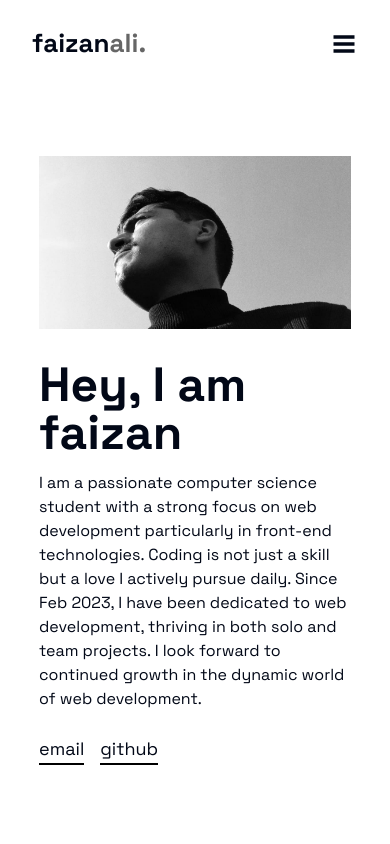
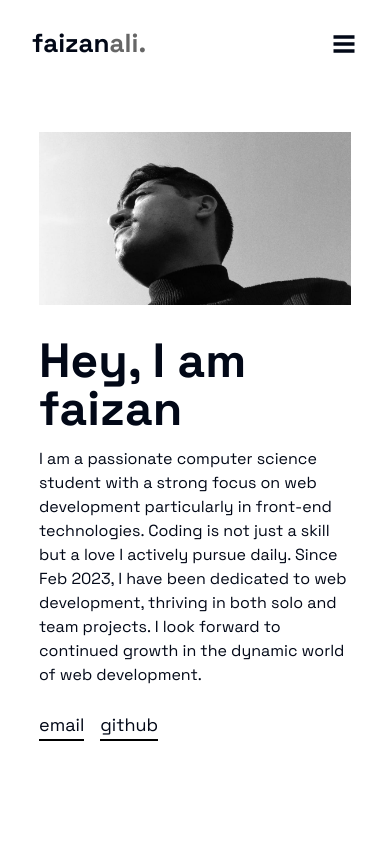
Before and after one commit to faizanalibaig/new-portfolio, a Next.js app: page / in a window 390 px wide. Shown: the top 844 px of the page. Built offline with nearby package versions, Linux system fonts and the light colour scheme.

Commit message:
All Done

```diff
--- a/src/components/maincomponents/Main.tsx
+++ b/src/components/maincomponents/Main.tsx
@@ -30,7 +30,7 @@ export default Main
 
 
  return(
-     <div className='pt-8 sm:pt-10 lg:py-6 xl:py-5'>
+     <div className='pt-2 sm:pt-10 lg:py-6 xl:py-5'>
            <section className='w-screen flex justify-center md:h-auto lg:flex-row lg:h-[400px] xl:h-[500px]'>
         {/* Image */}
         <div className='hidden lg:block lg:w-[450px] xl:w-[650px] h-full '>
```
